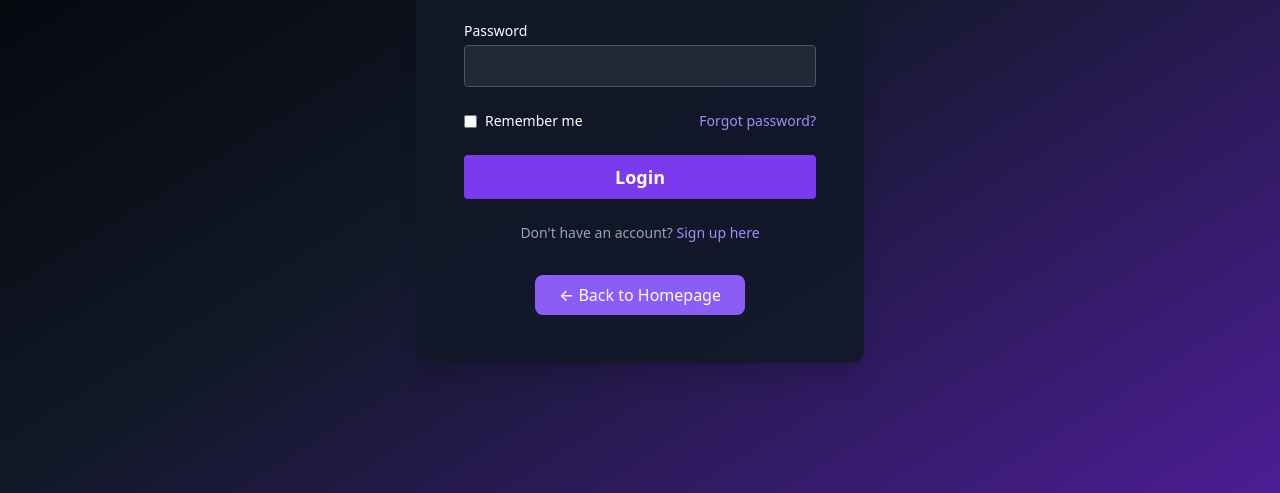
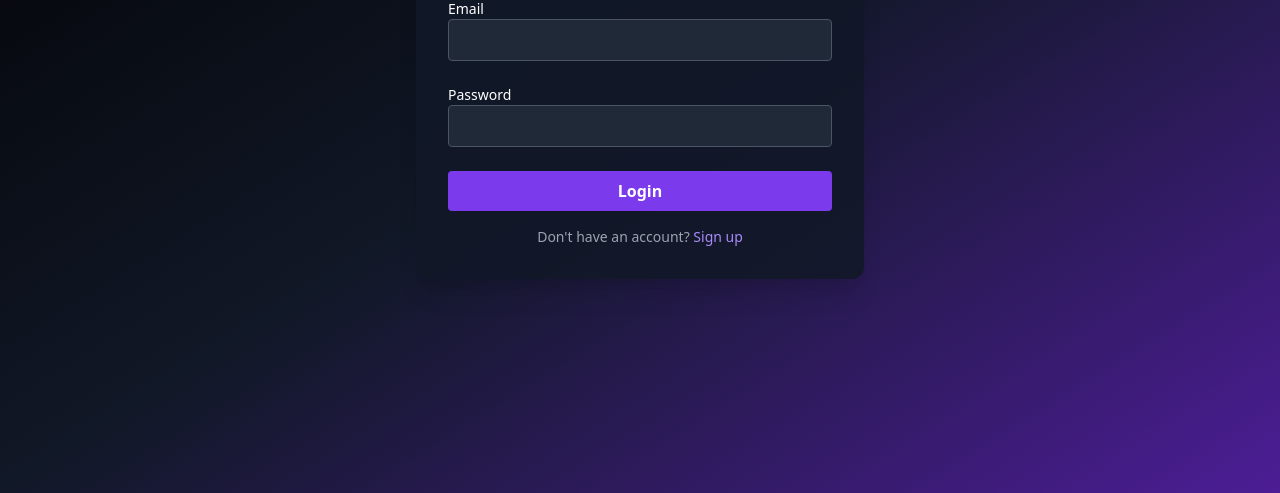
Before and after one commit to verseraag/Verseraag.github.io, a plain HTML site: page index2.html in a window 1280 px wide. Shown: the part 307-800 px from the top of the page. Drawn offline with nearby package versions, Linux system fonts and the light colour scheme.

Commit message:
index2.html

```diff
--- a/index2.html
+++ b/index2.html
@@ -4,8 +4,8 @@
   <meta charset="UTF-8" />
   <meta name="viewport" content="width=device-width, initial-scale=1.0" />
   <title>Raagverse Login</title>
-  <link href="https://cdn.jsdelivr.net/npm/tailwindcss@2.2.19/dist/tailwind.min.css" rel="stylesheet">
-  <link href="https://cdnjs.cloudflare.com/ajax/libs/font-awesome/6.0.0-beta3/css/all.min.css" rel="stylesheet">
+  <link href="https://cdn.jsdelivr.net/npm/tailwindcss@2.2.19/dist/tailwind.min.css" rel="stylesheet" />
+  <link href="https://cdnjs.cloudflare.com/ajax/libs/font-awesome/6.0.0-beta3/css/all.min.css" rel="stylesheet" />
   <style>
     html, body {
       height: 100%;
@@ -35,46 +35,31 @@
 
       try {
         const userCredential = await signInWithEmailAndPassword(auth, email, password);
-        const user = userCredential.user;
-        alert("Login successful! Redirecting to dashboard...");
-window.location.href = "index3.html";
-
+        alert("Login successful! Redirecting...");
+        window.location.href = "index3.html"; // Dashboard
       } catch (error) {
-        alert("Invalid email or password. Please try again.");
+        alert("Login failed: " + error.message);
         console.error(error);
       }
-    }
-
-    window.redirectToLoginFromHome = function() {
-      window.location.href = "login.html";
-    }
+    };
   </script>
 </head>
-<body class="bg-black text-white font-sans w-full h-screen flex items-center justify-center">
+<body class="bg-black text-white flex items-center justify-center h-screen">
   <div class="absolute inset-0 bg-gradient-to-br from-black via-gray-900 to-purple-900"></div>
-  <div class="relative z-10 w-full max-w-md p-8 md:p-12 bg-gray-900 bg-opacity-90 rounded-xl shadow-xl">
+  <div class="relative z-10 w-full max-w-md bg-gray-900 bg-opacity-90 p-8 rounded-xl shadow-xl">
     <h2 class="text-3xl font-bold text-purple-500 mb-6 text-center">Login to Raagverse</h2>
     <form onsubmit="handleLogin(event)" class="space-y-6">
       <div>
-        <label for="email" class="block text-sm mb-1">Email</label>
-        <input type="email" id="email" name="email" required class="w-full px-4 py-2 rounded bg-gray-800 text-white border border-gray-600 focus:outline-none focus:ring-2 focus:ring-purple-600">
+        <label for="email" class="block text-sm">Email</label>
+        <input type="email" id="email" required class="w-full px-4 py-2 bg-gray-800 text-white rounded border border-gray-600 focus:ring-2 focus:ring-purple-600" />
       </div>
       <div>
-        <label for="password" class="block text-sm mb-1">Password</label>
-        <input type="password" id="password" name="password" required class="w-full px-4 py-2 rounded bg-gray-800 text-white border border-gray-600 focus:outline-none focus:ring-2 focus:ring-purple-600">
+        <label for="password" class="block text-sm">Password</label>
+        <input type="password" id="password" required class="w-full px-4 py-2 bg-gray-800 text-white rounded border border-gray-600 focus:ring-2 focus:ring-purple-600" />
       </div>
-      <div class="flex justify-between items-center">
-        <label class="flex items-center text-sm">
-          <input type="checkbox" class="form-checkbox text-purple-600 mr-2"> Remember me
-        </label>
-        <a href="#" class="text-purple-400 text-sm hover:underline">Forgot password?</a>
-      </div>
-      <button type="submit" class="w-full bg-purple-600 hover:bg-purple-700 text-white py-2 rounded text-lg font-semibold">Login</button>
+      <button type="submit" class="w-full bg-purple-600 hover:bg-purple-700 py-2 rounded font-semibold">Login</button>
     </form>
-    <p class="text-center text-sm text-gray-400 mt-6">Don't have an account? <a href="signup.html" class="text-purple-400 hover:underline">Sign up here</a></p>
-    <div class="mt-8 text-center">
-      <button onclick="redirectToLoginFromHome()" class="bg-purple-500 hover:bg-purple-600 text-white px-6 py-2 rounded-lg font-medium">← Back to Homepage</button>
-    </div>
+    <p class="text-center text-sm text-gray-400 mt-4">Don't have an account? <a href="signup.html" class="text-purple-400 hover:underline">Sign up</a></p>
   </div>
 </body>
 </html>
```
